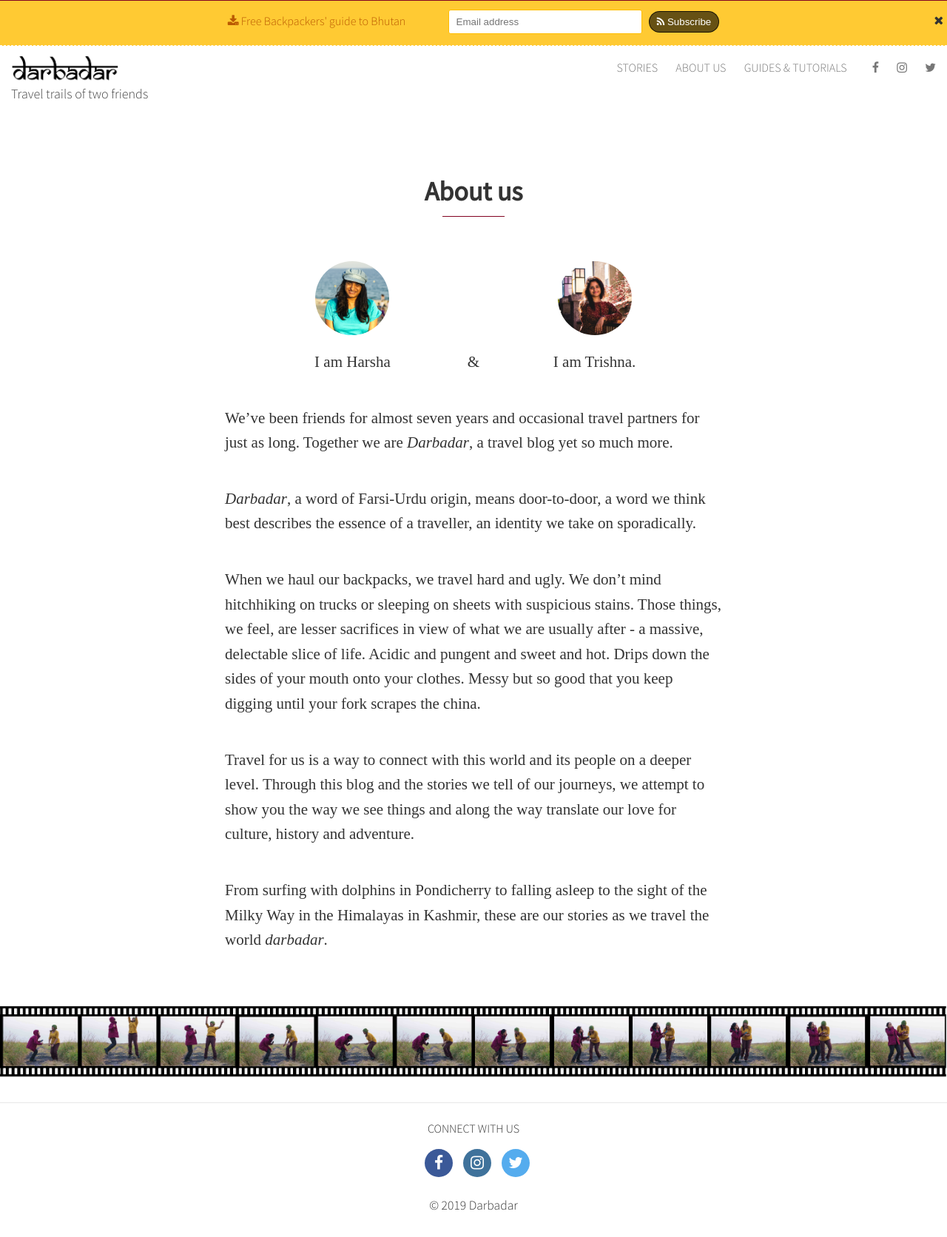
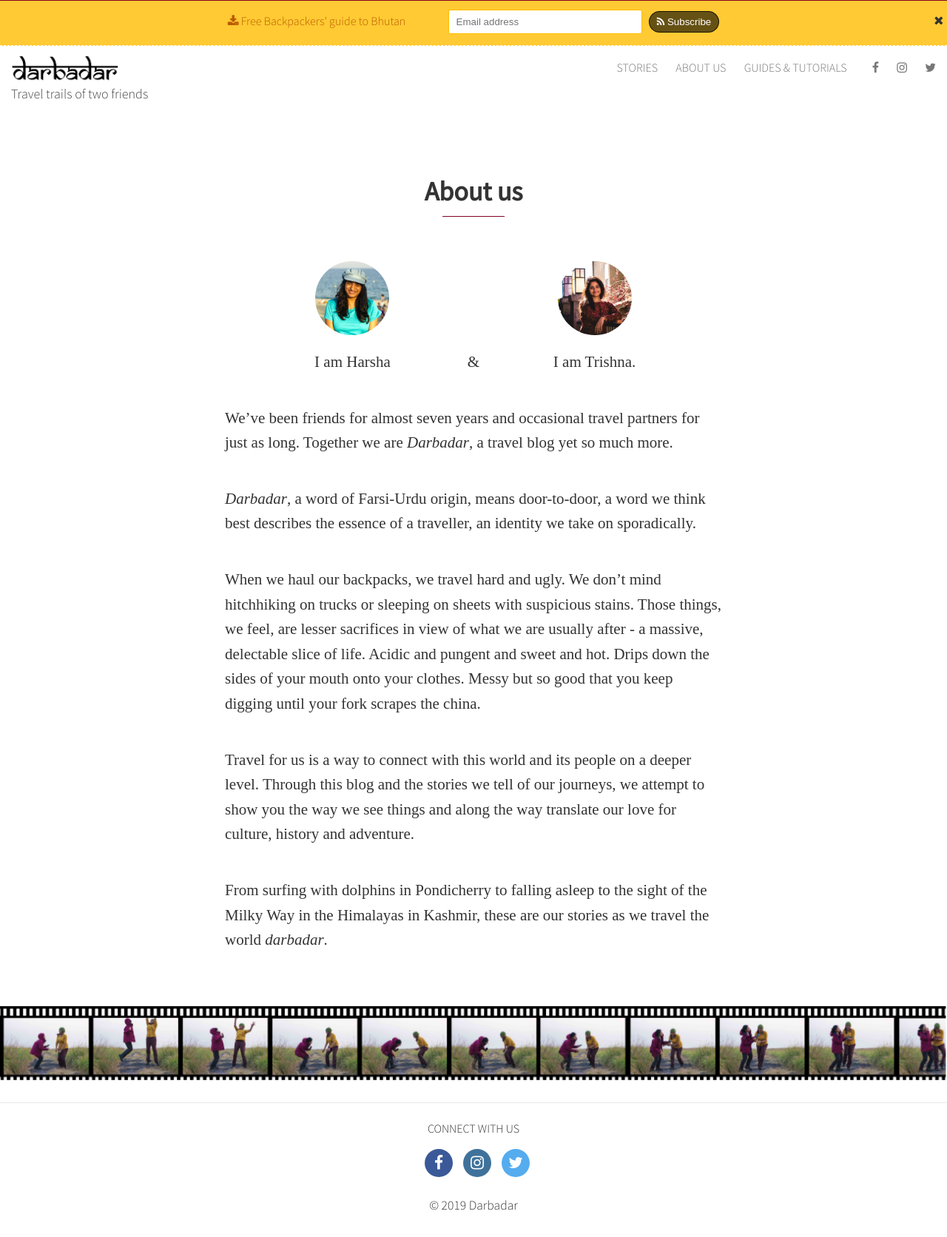
Before and after one commit to harshac/darbadar, a Jekyll site: the page built from about.md, in a window 1280 px wide. Shown: the whole page at 74% size. Built offline with Jekyll 4.4.1, drawn with Linux system fonts in a browser that asks for light colours; nearby versions of some CDN libraries; some web fonts are replaced.

Commit message:
Modifies bg size of film roll for mobile

```diff
--- a/_sass/_about.scss
+++ b/_sass/_about.scss
@@ -32,7 +32,7 @@
 .film-roll {
   height: 100px;
   background-image: url("/assets/images/film-roll.jpg");
-  background-size: contain;
+  background-size: 1456px;
   background-repeat: repeat-x;
   animation: slide 180s linear infinite;
 }
```
